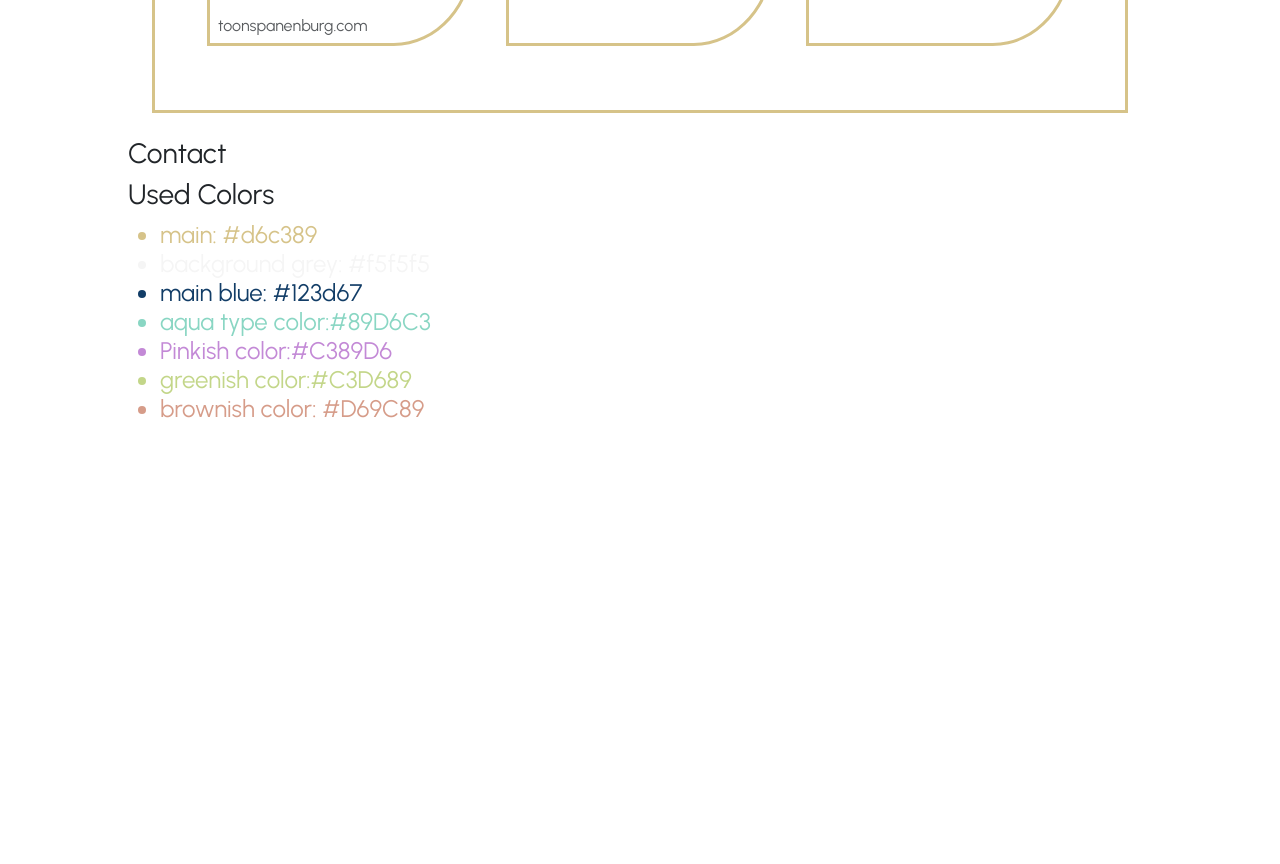
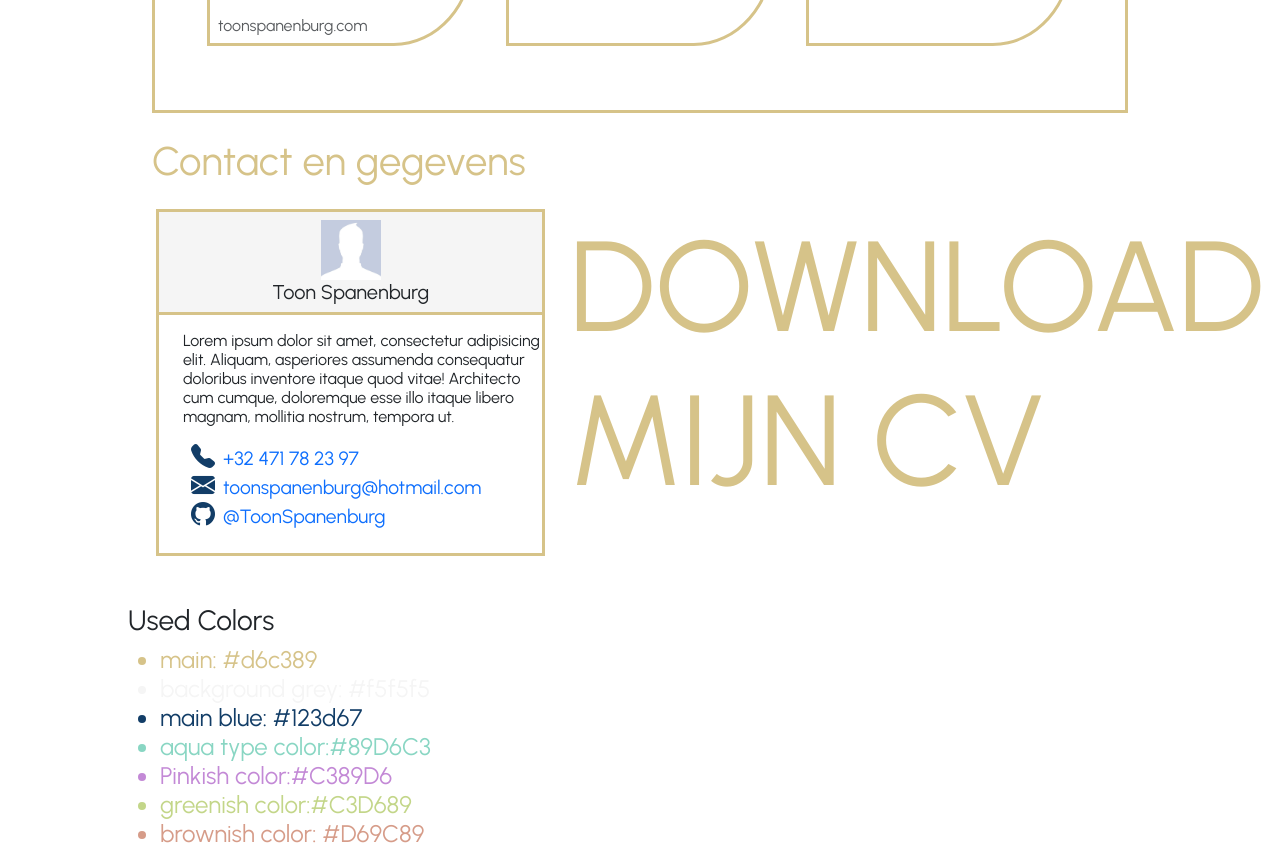
Before and after one commit to ToonSpanenburg/ToonSpanenburgWebsite, a Vue app: page / in a window 1280 px wide. Shown: the part 1320-2184 px from the top of the page. Before the commit the page ends 1759 px from the top, so only its background shows below. Built offline with nearby package versions, Linux system fonts and the light colour scheme.

Commit message:
experimental layout

```diff
--- a/package.json
+++ b/package.json
@@ -10,6 +10,7 @@
   },
   "dependencies": {
     "bootstrap": "^5.3.2",
+    "bootstrap-icons": "^1.11.3",
     "vue": "^3.3.11"
   },
   "devDependencies": {
--- a/src/App.vue
+++ b/src/App.vue
@@ -24,7 +24,7 @@ import ContactComponent from "@/components/ContactComponent.vue";
 
 <style scoped>
 @import url('https://fonts.googleapis.com/css2?family=Urbanist&display=swap');
-
+@import url('https://cdn.jsdelivr.net/npm/bootstrap-icons/font/bootstrap-icons.css');
 body {
   margin: 0;
   padding: 0;
--- a/src/assets/MyStyle.css
+++ b/src/assets/MyStyle.css
@@ -127,7 +127,6 @@ h4
 
 i
 {
-    font-size: 3em;
     color:#123d67;
 }
 
--- a/src/components/ContactComponent.vue
+++ b/src/components/ContactComponent.vue
@@ -3,11 +3,88 @@
 </script>
 
 <template>
-<h3>
-  Contact
-</h3>
+  <div class="mt-3">
+    <h2 class="m-4">
+      Contact en gegevens
+    </h2>
+    <div class="row mx-3">
+      <div class="col-5">
+        <div class="ContactBorder">
+          <div class="card-header text-center ContactBoxHeader topBorder">
+            <div class="pt-2 ">
+              <img src="@/assets/TempProfilePic.jpg" alt="" style="height: 60px;">
+            </div>
+            <h5>
+              Toon Spanenburg
+            </h5>
+          </div>
+          <div class="py-2 pt-3 bg-white">
+            <p class="ps-4">
+              Lorem ipsum dolor sit amet, consectetur adipisicing elit. Aliquam, asperiores assumenda consequatur doloribus inventore itaque quod vitae! Architecto cum cumque, doloremque esse illo itaque libero magnam, mollitia nostrum, tempora ut.
+            </p>
+            <ul>
+              <li class="">
+                <div class="">
+                  <i class="bi bi-telephone-fill"></i>
+                  <a class="px-2" href="tel:32471782397">+32 471 78 23 97</a>
+                </div>
+              </li>
+              <li>
+                <i class="bi bi-envelope-fill"></i>
+                <a class="px-2" href="mailto: toonspanenburg@hotmail.com">toonspanenburg@hotmail.com</a>
+              </li>
+              <li>
+                <i class="bi bi-github"></i>
+                <a class="px-2" href="https://github.com/ToonSpanenburg">@ToonSpanenburg</a>
+              </li>
+            </ul>
+          </div>
+        </div>
+      </div>
+      <div class="col-7 mt-0 CvElement">
+        <a href="" class="CvFont">
+          DOWNLOAD MIJN CV
+        </a>
+      </div>
+    </div>
+  </div>
+
+
 </template>
 
 <style scoped>
+ ul
+ {
+   list-style: none;
+ }
+ a
+ {
+   font-size: 0.8em;
+ }
+ .ContactBorder
+ {
+   border-color: #d6c389;
+   border-bottom-width: 3px;
+   border-style: solid;
+   background-color: #f5f5f5;
+ }
+ .ContactBoxHeader
+ {
+   border-bottom: #d6c389 solid 3px;
+ }
+ .CvFont
+ {
+   font-size: 8em;
+   color: #d6c389;
+
+ }
+ .CvElement
+ {
+   transition: transform 0.3s ease;
+ }
+ .CvElement:hover
+ {
+   transform: scale(1.15);
+ }
 
 </style>
--- a/src/components/TestComponent.vue
+++ b/src/components/TestComponent.vue
@@ -3,7 +3,7 @@
 </script>
 
 <template>
-<h3>
+<h3 class="mt-5">
   Used Colors
 </h3>
   <ul>
```
Also changed, not shown: src/assets/TempProfilePic.jpg (added), 1 other file (tests, documents, lock files or other folders).
